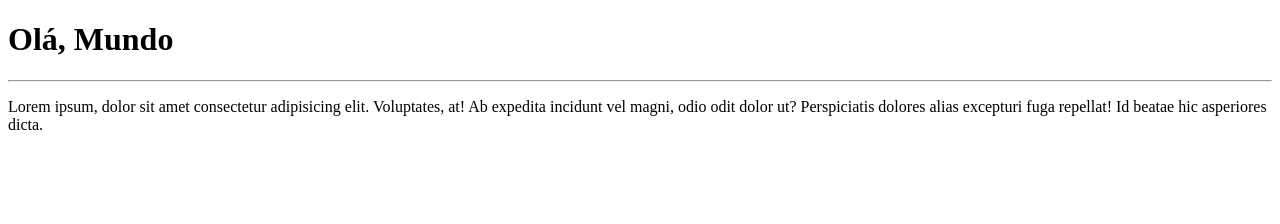
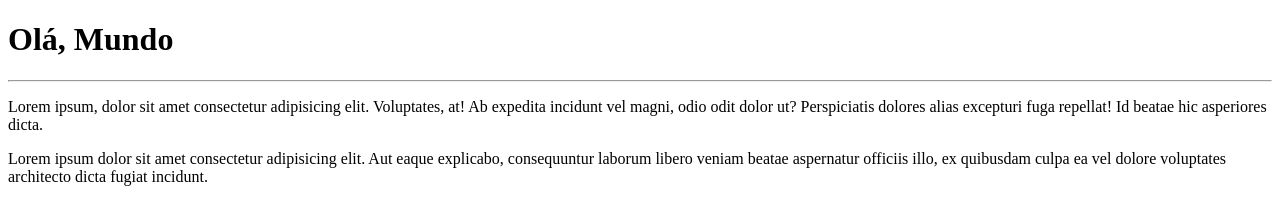
Before and after one commit to Dukot/Ola-Mundo, a plain HTML site: page site exemplo/index.html in a window 1280 px wide. Drawn offline with Linux system fonts and the light colour scheme.

Commit message:
adicionei um paragrafo

```diff
--- a/site exemplo/index.html
+++ b/site exemplo/index.html
@@ -10,5 +10,6 @@
     <h1>Olá, Mundo</h1>
     <hr>
     <p>Lorem ipsum, dolor sit amet consectetur adipisicing elit. Voluptates, at! Ab expedita incidunt vel magni, odio odit dolor ut? Perspiciatis dolores alias excepturi fuga repellat! Id beatae hic asperiores dicta.</p>
+    <p>Lorem ipsum dolor sit amet consectetur adipisicing elit. Aut eaque explicabo, consequuntur laborum libero veniam beatae aspernatur officiis illo, ex quibusdam culpa ea vel dolore voluptates architecto dicta fugiat incidunt.</p>
 </body>
 </html>
```
